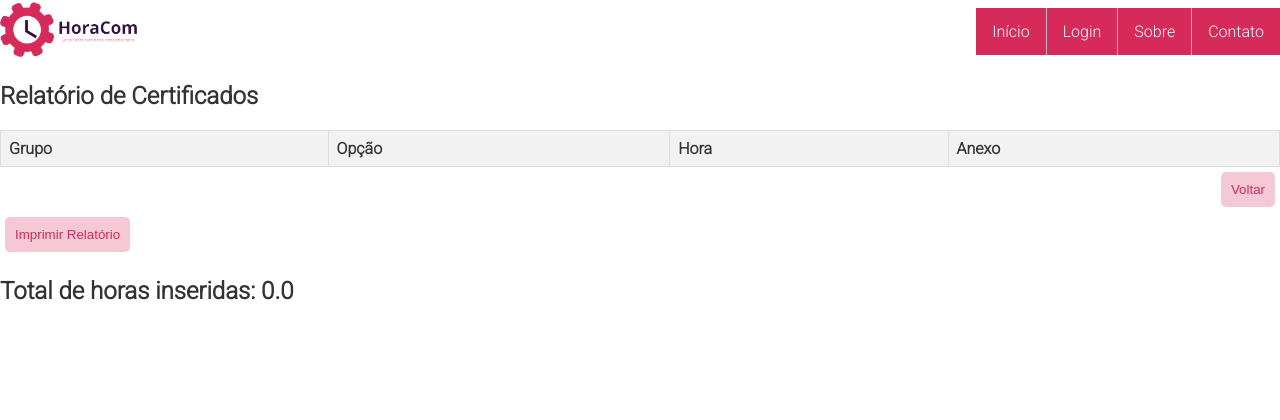
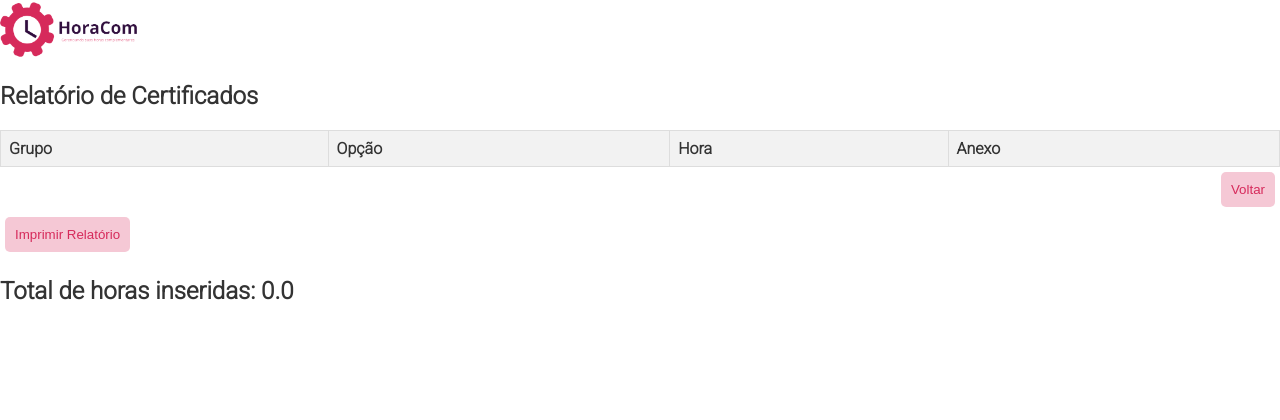
Before and after one commit to gti-ifpr/HoraCom, a Flask app: page /relatorio/1 in a window 1280 px wide. Shown: the top 420 px of the page. Run offline with Flask 3, Linux system fonts and the light colour scheme; data that the repository does not hold is empty.

Commit message:
Update relatorio.html

```diff
--- a/horacomsite/templates/relatorio.html
+++ b/horacomsite/templates/relatorio.html
@@ -12,14 +12,6 @@
     <div class="logo">
       <img src="{{ url_for('static', filename='images/logo.png') }}" alt="Logo HoraCom">
     </div>
-    <nav>
-      <ul>
-        <li><a href="{{ url_for('index') }}">Início</a></li>
-        <li><a href="{{url_for('login')}}">Login</a></li>
-        <li><a href="{{ url_for('sobre') }}">Sobre</a></li>
-        <li><a href="{{ url_for('contato') }}">Contato</a></li>
-      </ul>
-    </nav>
   </header>
   <div class="relatorio" id="registros-container">
     <div id="registros"></div>
```
